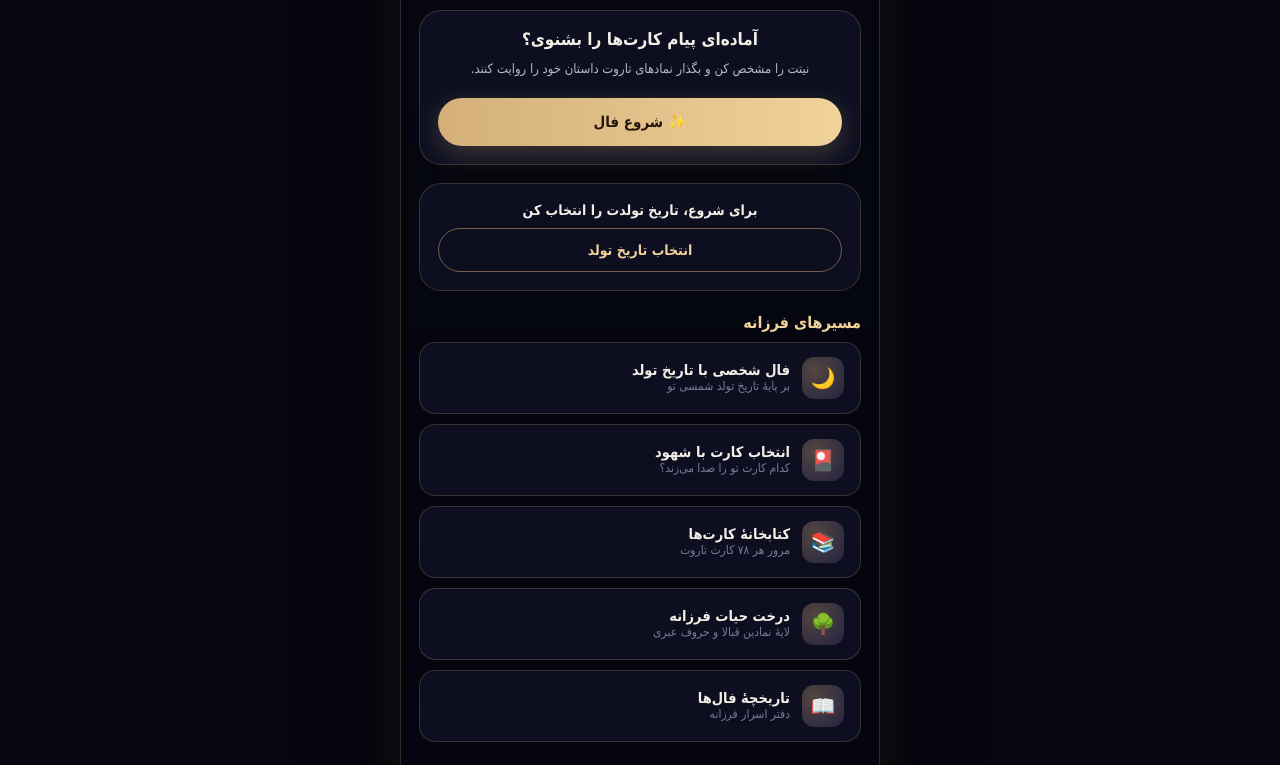
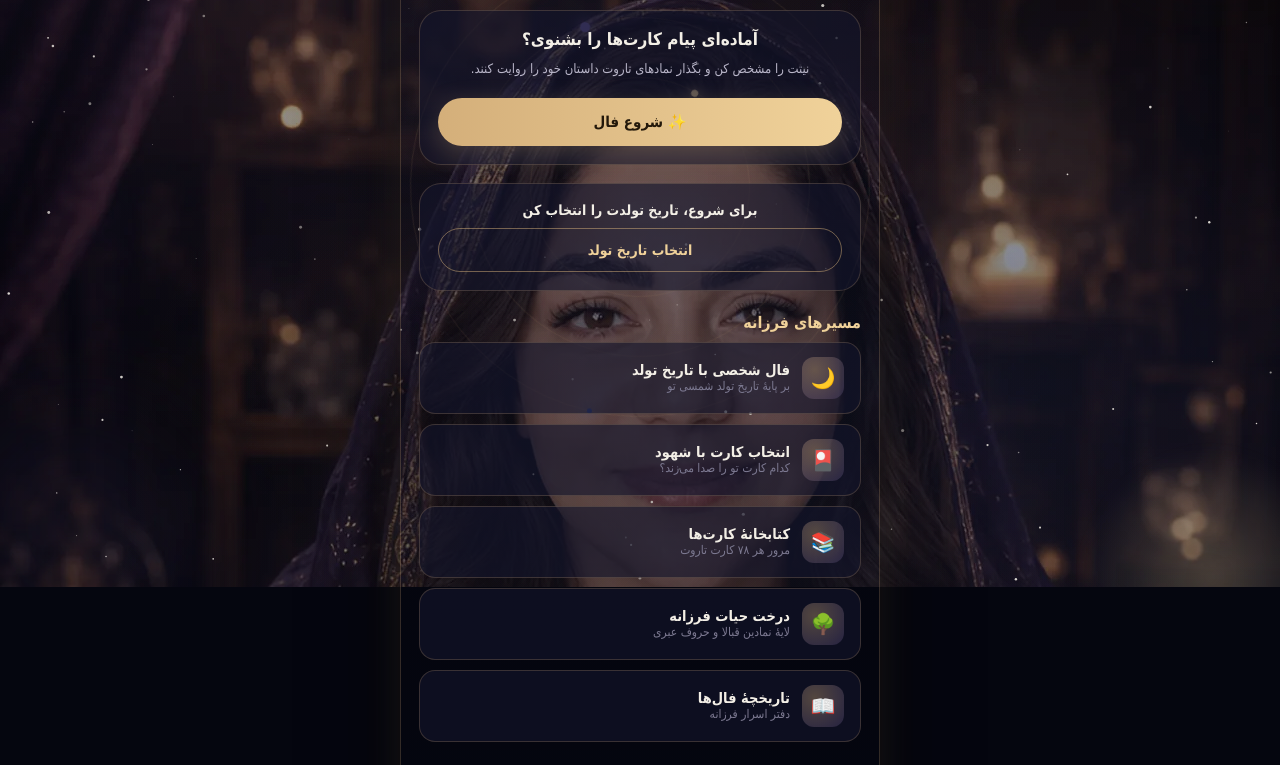
Before and after one commit to j3rajerz/fall-farzane, a plain HTML site: page index.html in a window 1280 px wide. Shown: the part 213-978 px from the top of the page. Drawn offline with Linux system fonts and the light colour scheme; a small style sheet from the web is missing.

Commit message:
Update cosmic.css

```diff
--- a/css/cosmic.css
+++ b/css/cosmic.css
@@ -9,13 +9,17 @@
 #app-bg-image {
   position: fixed;
   inset: 0;
-  z-index: -2;
-  background-image: url('../assets/backgrounds/tarot-reader.webp');
+  z-index: 0;
+  background-image: url('../assets/backgrounds/tarot-reader.jpg');
+  background-image: image-set(
+    url('../assets/backgrounds/tarot-reader.webp') type('image/webp'),
+    url('../assets/backgrounds/tarot-reader.jpg') type('image/jpeg')
+  );
   background-size: cover;
   background-position: center top;
   background-repeat: no-repeat;
-  opacity: 0.65;
-  filter: saturate(0.85) brightness(0.72);
+  opacity: 0.9;
+  filter: saturate(0.9) brightness(0.82);
   pointer-events: none;
   contain: strict;
 }
@@ -23,13 +27,13 @@
 #cosmic-bg {
   position: fixed;
   inset: 0;
-  z-index: -1;
+  z-index: 1;
   overflow: hidden;
   background:
-    radial-gradient(ellipse at 20% 15%, rgba(111,95,163,0.28), transparent 55%),
-    radial-gradient(ellipse at 80% 75%, rgba(58,74,143,0.28), transparent 55%),
-    radial-gradient(ellipse at 50% 100%, rgba(212,175,122,0.08), transparent 60%),
-    linear-gradient(180deg, rgba(5,6,18,0.55) 0%, rgba(9,11,29,0.62) 45%, rgba(12,14,34,0.72) 100%);
+    radial-gradient(ellipse at 20% 15%, rgba(111,95,163,0.12), transparent 55%),
+    radial-gradient(ellipse at 80% 75%, rgba(58,74,143,0.12), transparent 55%),
+    radial-gradient(ellipse at 50% 100%, rgba(212,175,122,0.05), transparent 60%),
+    linear-gradient(180deg, rgba(5,6,18,0.16) 0%, rgba(9,11,29,0.24) 45%, rgba(12,14,34,0.34) 100%);
   pointer-events: none;
 }
 
```
